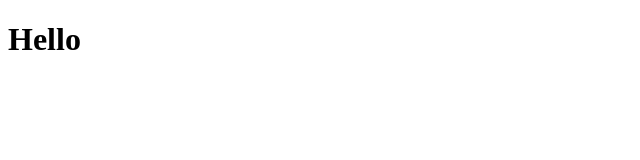
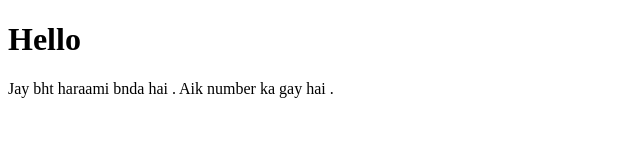
Before and after one commit to talha-mubaraak/Learninggit, a plain HTML site: page index.html in a window 1280 px wide. Shown: the whole page, without its empty margins (0-640 px from the left). Drawn offline with Linux system fonts and the light colour scheme.

Commit message:
first commit of the branch

```diff
--- a/index.html
+++ b/index.html
@@ -9,5 +9,8 @@
 <body>
 
     <h1>Hello </h1>
+    <div>
+     <p> Jay bht haraami bnda hai . Aik number ka gay hai .</p>
+    </div>
 </body>
 </html>
```
